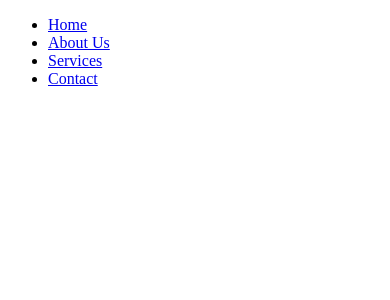
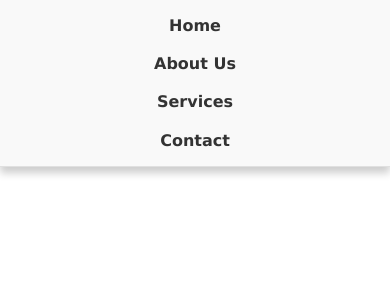
Before and after one commit to GengiuRobert/AngularAppTemplate, an Angular app in the folder app-template-project/: page / in a window 390 px wide. Shown: the top 300 px of the page. Built offline with nearby package versions, Linux system fonts and the light colour scheme.

Commit message:
css for navbar // responsive for mobile version

```diff
--- a/app-template-project/src/components/navbar/navbar.component.css
+++ b/app-template-project/src/components/navbar/navbar.component.css
@@ -1,9 +1,90 @@
+nav {
+    display: flex;
+    justify-content: space-between;
+    align-items: center;
+    padding: 1rem 2rem;
+    background-color: #ffffff;
+    box-shadow: 0 4px 6px rgba(0, 0, 0, 0.1);
+    border-bottom: 1px solid rgba(0, 0, 0, 0.1);
+    transition: background-color 0.3s ease, box-shadow 0.3s ease;
+    font-family: 'Verdana', sans-serif;
+}
+
 nav.sticky {
     position: sticky;
     top: 0;
     z-index: 1000;
+    box-shadow: 0 6px 8px rgba(0, 0, 0, 0.2);
 }
 
 nav.transparent {
     background-color: transparent;
+    border-bottom: none;
+    box-shadow: none;
 }
+
+nav ul {
+    list-style: none;
+    display: flex;
+    gap: 1.5rem;
+    margin: 0;
+    padding: 0;
+}
+
+nav ul li a {
+    text-decoration: none;
+    color: #333;
+    font-size: 1.1rem;
+    font-weight: 600;
+    transition: color 0.3s ease, transform 0.2s ease;
+    text-transform: uppercase;
+}
+
+nav ul li a:hover {
+    color: #0056b3;
+    transform: scale(1.05);
+}
+
+@media (max-width: 768px) {
+    nav {
+        flex-direction: column;
+        align-items: center;
+        padding: 1rem 1.5rem;
+        background-color: #f9f9f9;
+    }
+
+    nav ul {
+        flex-direction: column;
+        align-items: center;
+        gap: 1.2rem;
+        width: 100%;
+    }
+
+    nav ul li a {
+        font-size: 1rem;
+        text-transform: capitalize;
+    }
+
+    nav ul li a:hover {
+        transform: translateY(-2px);
+    }
+}
+
+nav ul li {
+    position: relative;
+}
+
+nav ul li::after {
+    content: '';
+    position: absolute;
+    left: 0;
+    bottom: -5px;
+    width: 0;
+    height: 2px;
+    background-color: #007bff;
+    transition: width 0.3s ease;
+}
+
+nav ul li:hover::after {
+    width: 100%;
+}
--- a/app-template-project/src/components/navbar/navbar.component.html
+++ b/app-template-project/src/components/navbar/navbar.component.html
@@ -1,6 +1,6 @@
 <nav [class.sticky]="appService.getComponentConfig()?.sticky"
     [class.transparent]="appService.getComponentConfig()?.transparent">
-    <ul>
+    <ul [class.open]="isMenuOpen">
         @for(link of appService.getComponentConfig()?.links; track link.id)
         {
 
--- a/app-template-project/src/components/navbar/navbar.component.ts
+++ b/app-template-project/src/components/navbar/navbar.component.ts
@@ -11,12 +11,12 @@ import { NgFor } from '@angular/common';
 })
 
 export class NavbarComponent implements OnInit {
+  isMenuOpen : boolean = true;
+
   constructor(public appService: AppConfigService) { }
 
   ngOnInit(): void {
     this.appService.setComponent('navbar');
   }
 
-
-
 }
--- a/app-template-project/src/styles.css
+++ b/app-template-project/src/styles.css
@@ -1 +1,5 @@
 /* You can add global styles to this file, and also import other style files */
+*{
+    margin: 0;
+
+}
```
